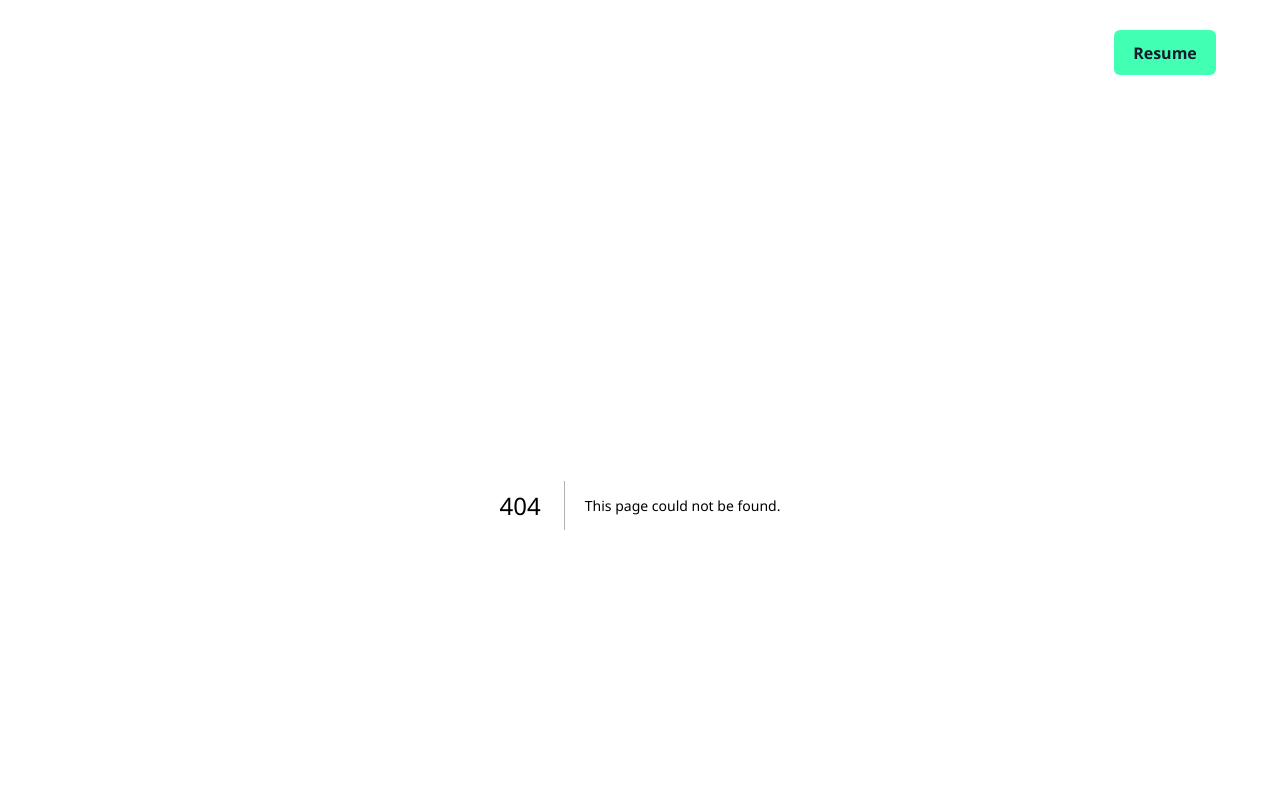
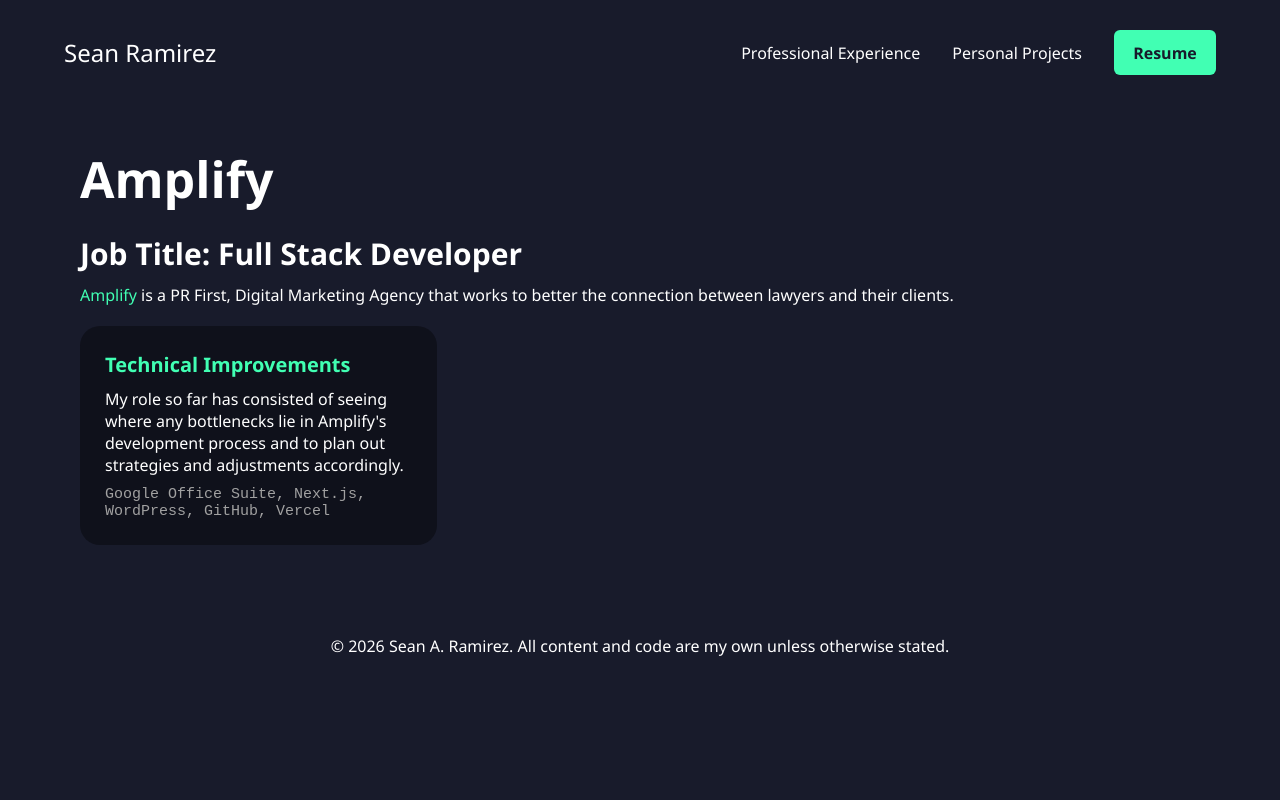
Before and after one commit to snaramirez872/seanramirez, a Next.js app: page /professional-experience/amplify in a window 1280 px wide. Before the commit this address had no page. Shown: the top 800 px of the page. Built offline with nearby package versions, Linux system fonts and the light colour scheme.

Commit message:
updated pages + updated resume link

```diff
--- a/src/app/components/static/NavBar.tsx
+++ b/src/app/components/static/NavBar.tsx
@@ -5,7 +5,7 @@ import Link from "next/link";
 
 export default function NavBar() {
     const [menuOpen, setMenuOpen] = useState(false);
-    const resumeLink = "https://drive.google.com/file/d/1ibh-dYm28lZeEmhsd8bVLtcaTTZFrH4b/view?usp=drive_link"
+    const resumeLink = "https://drive.google.com/file/d/1kS-6pXeFisux9BzQolLnp2XgNkuOQM3c/view?usp=sharing"
 
     const closeMenu = () => {
         setMenuOpen(false);
--- /dev/null
+++ b/src/app/professional-experience/amplify/components/AmplifyGrid.tsx
@@ -0,0 +1,15 @@
+import LoadMoreGrid from "../../../components/reusable/LoadMoreGrid";
+import NonLinkProjectCards from "../../../components/reusable/NonLinkProjectCard";
+
+export default function AmplifyGrid() {
+    return (
+        <LoadMoreGrid>
+            <NonLinkProjectCards
+                techList="Google Office Suite, Next.js, WordPress, GitHub, Vercel"
+                title="Technical Improvements"
+            >
+                <p>My role so far has consisted of seeing where any bottlenecks lie in Amplify's development process and to plan out strategies and adjustments accordingly.</p>
+            </NonLinkProjectCards>
+        </LoadMoreGrid>
+    );
+}
--- /dev/null
+++ b/src/app/professional-experience/amplify/page.tsx
@@ -0,0 +1,22 @@
+import Link from "next/link";
+import AmplifyGrid from "./components/AmplifyGrid";
+
+export default function AmplifyPage() {
+    return (
+        <section className="experience-page">
+           <section className="experience-main-content">
+                <h1>Amplify</h1>
+                <h2 className="first-subheader">Job Title: Full Stack Developer</h2>
+                <p className="first-copy">
+                    <Link href="https://www.amplifylaw.ai" target="_blank" rel="noreferrer" className="company-name">Amplify</Link> is
+                    a PR First, Digital Marketing Agency that works to better the connection between lawyers and their clients.
+                </p>
+                <section className="experience-cards-container">
+                    <section className="professional-experience">
+                        <AmplifyGrid />
+                    </section>
+                </section>
+           </section>
+        </section>
+    );
+}
--- a/src/app/professional-experience/components/ExperienceGrid.tsx
+++ b/src/app/professional-experience/components/ExperienceGrid.tsx
@@ -8,7 +8,7 @@ export default function ExperienceGrid() {
                 position="Full Stack Developer"
                 employer="Amplify"
                 range="July 2026 to Present"
-                url="#"
+                url="/professional-experience/amplify"
             />
             <PositionCard
                 position="Web Developer"
--- a/src/app/sitemap.ts
+++ b/src/app/sitemap.ts
@@ -19,6 +19,10 @@ export default function sitemap(): MetadataRoute.Sitemap {
       lastModified: new Date(),
     },
     {
+      url: "https://seanaramirez.dev/professional-experience/amplify",
+      lastModified: new Date(),
+    },
+    {
       url: "https://seanaramirez.dev/personal-projects",
       lastModified: new Date(),
     },
```
